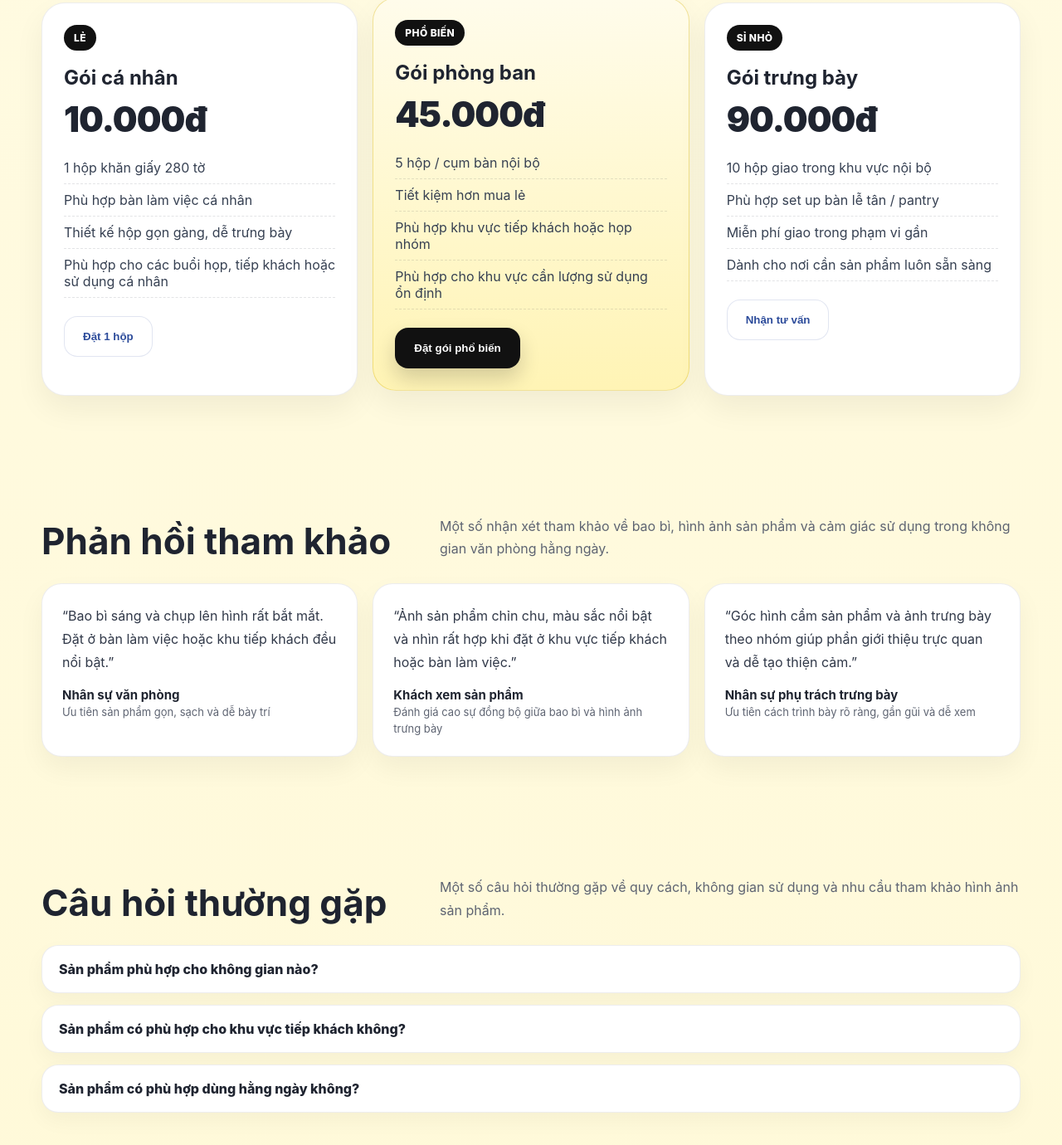
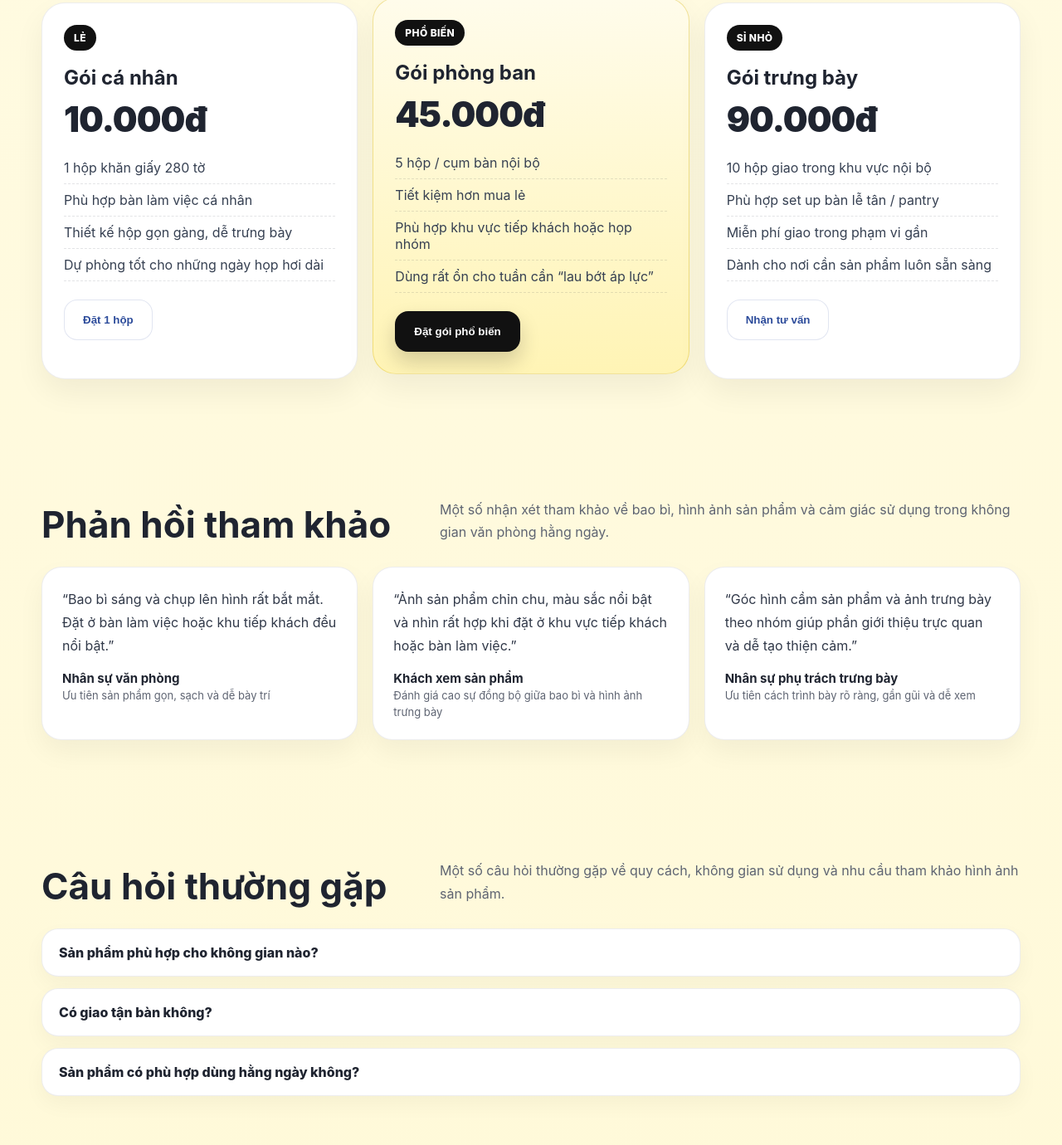
Before and after one commit to trinhtuankiet17777-debug/thaotissue, a plain HTML site: page index.html in a window 1280 px wide. Shown: the part 3591-4971 px from the top of the page at 83% size. Drawn offline with Linux system fonts and the light colour scheme.

Commit message:
Update index.html

```diff
--- a/index.html
+++ b/index.html
@@ -187,7 +187,7 @@
             <li>1 hộp khăn giấy 280 tờ</li>
             <li>Phù hợp bàn làm việc cá nhân</li>
             <li>Thiết kế hộp gọn gàng, dễ trưng bày</li>
-            <li>Phù hợp cho các buổi họp, tiếp khách hoặc sử dụng cá nhân</li>
+            <li>Dự phòng tốt cho những ngày họp hơi dài</li>
           </ul>
           <button class="btn secondary open-order">Đặt 1 hộp</button>
         </article>
@@ -199,7 +199,7 @@
             <li>5 hộp / cụm bàn nội bộ</li>
             <li>Tiết kiệm hơn mua lẻ</li>
             <li>Phù hợp khu vực tiếp khách hoặc họp nhóm</li>
-            <li>Phù hợp cho khu vực cần lượng sử dụng ổn định</li>
+            <li>Dùng rất ổn cho tuần cần “lau bớt áp lực”</li>
           </ul>
           <button class="btn primary open-order">Đặt gói phổ biến</button>
         </article>
@@ -241,7 +241,8 @@
       </div>
       <div class="faq">
         <details><summary>Sản phẩm phù hợp cho không gian nào?</summary><p>Phù hợp bàn làm việc, quầy lễ tân, phòng họp, khu tiếp khách và các không gian cần một hộp khăn giấy gọn gàng, sáng màu, dễ phối cảnh.</p></details>
-        <details><summary>Sản phẩm có phù hợp cho khu vực tiếp khách không?</summary><p>Có. Bao bì nổi bật, dáng hộp gọn và màu sắc sáng giúp sản phẩm phù hợp với quầy lễ tân, bàn họp và khu vực tiếp khách.</p></details>
+        <details><summary>Có giao tận bàn không?</summary><p>Ở trên web thì câu trả lời là có. Còn ngoài đời, điều đó phụ thuộc vào tinh thần phục vụ của đại lý nội bộ và mức độ khẩn cấp của tình hình.
+</p></details>
         <details><summary>Sản phẩm có phù hợp dùng hằng ngày không?</summary><p>Có. Thiết kế hộp gọn gàng, dễ đặt ở nhiều vị trí và phù hợp cho nhu cầu sử dụng thường xuyên trong văn phòng hoặc gia đình.</p></details>
       </div>
     </div>
```
